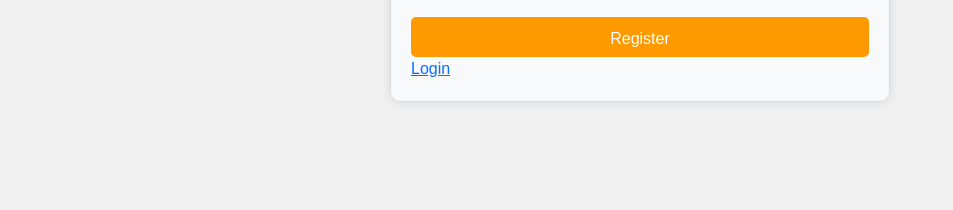
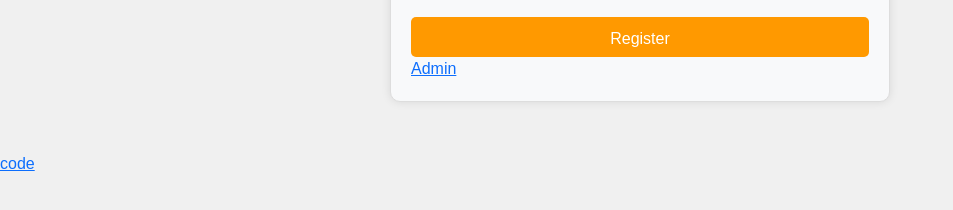
Before and after one commit to shivam787439/login, a plain HTML site: page index.html in a window 1280 px wide. Shown: the part 488-698 px from the top of the page, without its empty margins (0-953 px from the left). Drawn offline with nearby package versions, Linux system fonts and the light colour scheme.

Commit message:
Update index.html

```diff
--- a/index.html
+++ b/index.html
@@ -97,7 +97,7 @@
             </div>
             <button type="submit" class="btn btn-warning">Register</button>
         </form>
-        <a href="admin.html">Login</a>
+        <a href="admin.html">Admin</a>
     </div>
     <div id="thanks-modal">
         <h5 class="text-center text-primary">Thank you for registering!</h5>
@@ -148,5 +148,6 @@
             thanksModal.style.display = 'none';
         }
     </script>
+<a href='/code.html'>code</a>
 </body>
 </html>
```
